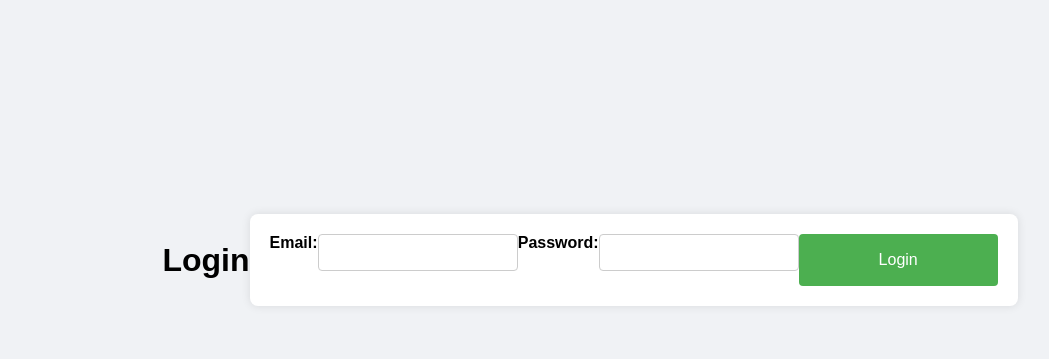
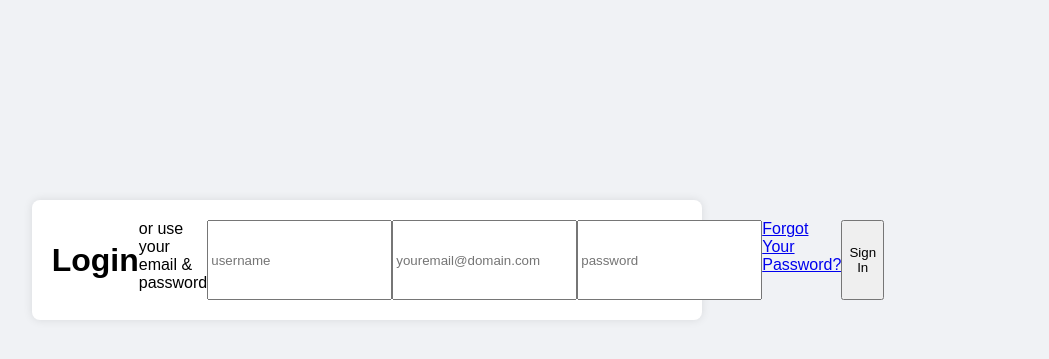
Before and after one commit to Daax06/SmileSync, a PHP site: page /login.php in a window 1280 px wide. Shown: the part 140-499 px from the top of the page, without its empty margins (50-1099 px from the left). Run offline with PHP 8.4, Linux system fonts and the light colour scheme.

Commit message:
update patient page and login

```diff
--- a/login.php
+++ b/login.php
@@ -43,15 +43,16 @@ $conn->close();
 
 </head>
 <body>
-    <h1 id="header">Login</h1>
-    <form method="post" action="<?php echo htmlspecialchars($_SERVER["PHP_SELF"]); ?>">
-        <label for="email">Email:</label>
-        <input type="email" id="email" name="email" required><br><br>
-
-        <label for="password">Password:</label>
-        <input type="password" id="password" name="password" required><br><br>
-
-        <input type="submit" value="Login">
-    </form>
+            <div class="form-container sign-in">
+                <form>
+                    <h1>Login</h1>
+                    <span> or use your email & password</span>
+                    <input type="text" placeholder="username"/>
+                    <input type="text" placeholder="youremail@domain.com"/>
+                    <input type="text" placeholder="password"/>
+                    <a href="#"> Forgot Your Password? </a>
+                    <button>Sign In</button>
+                </form>
+            </div>
 </body>
 </html>
--- a/patientpage.php
+++ b/patientpage.php
@@ -37,9 +37,6 @@ $result = $conn->query($sql);
                 <th>Firstname</th>
                 <th>Middlename</th>
                 <th>Gender</th>
-                <th>Course</th>
-                <th>Year</th>
-                <th>Section</th>
             </tr>
             <?php
             if ($result->num_rows > 0) {
--- a/register.php
+++ b/register.php
@@ -46,7 +46,6 @@ $conn->close();
     <meta name="viewport" content="width=device-width, user-scalable=yes">
     <title>Register Page</title>
     <style>
-        /* CSS styles */
         body {
             font-family: Arial, sans-serif;
             background-color: #f4f4f4;
@@ -80,8 +79,8 @@ $conn->close();
             margin: 0;
             font-size: 24px;
             text-shadow: 2px 2px 4px #000;
-            position: relative; /* Set position to relative, absolute, or fixed */
-            left: -10px; /* Adjust the left position to push the text to the left */
+            position: relative;
+            left: -10px;
         }
 
         #nav ul {
```
